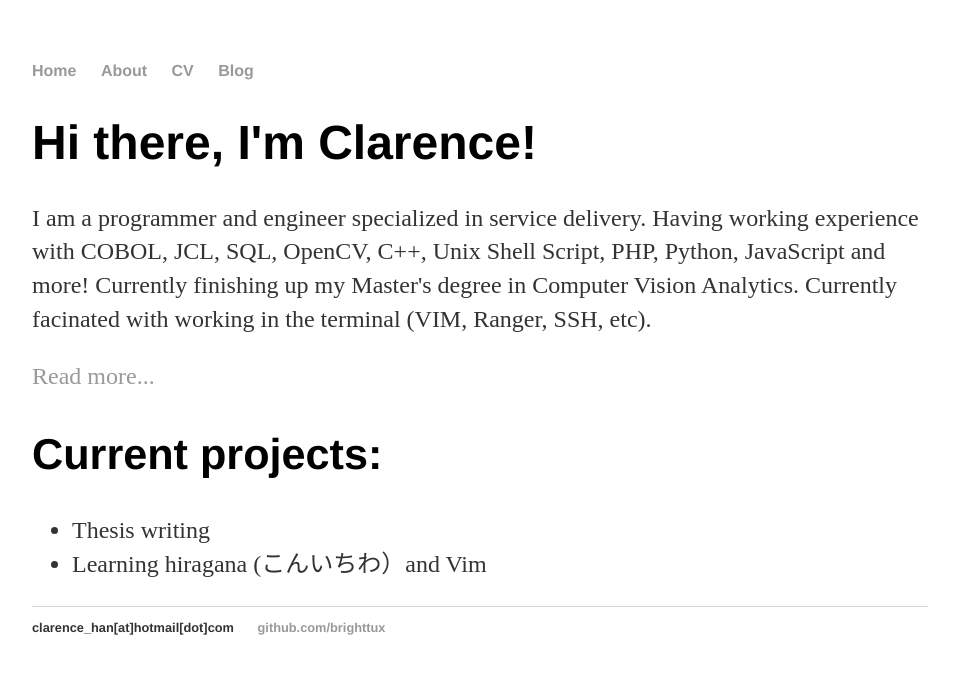
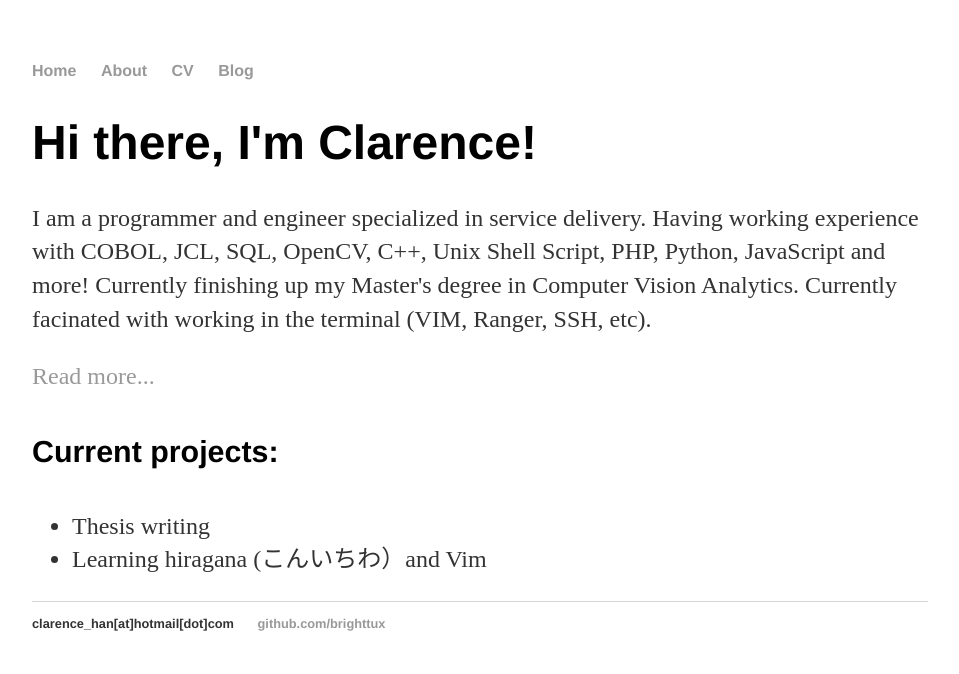
Before and after one commit to BrightTux/brighttux_old.github.io, a Jekyll site: the page built from index.html, in a window 1280 px wide. Shown: the top 674 px of the page, without its empty margins (160-1119 px from the left). Built offline with Jekyll 4.4.1, drawn with Linux system fonts in a browser that asks for light colours.

Commit message:
fix header size?

```diff
--- a/index.html
+++ b/index.html
@@ -8,7 +8,7 @@ title: Clarence Cheong
 			<p>I am a programmer and engineer specialized in service delivery. Having working experience with COBOL, JCL, SQL, OpenCV, C++, Unix Shell Script, PHP, Python, JavaScript and more! Currently finishing up my Master's degree in Computer Vision Analytics. Currently facinated with working in the terminal (VIM, Ranger, SSH, etc).</p>
 			<p><a href="/about">Read more...</a></p>
 
-			<h2>Current projects:</h2>
+			<h4>Current projects:</h4>
 			<ul>
 				<li>Thesis writing</li>
 				<li>Learning hiragana (こんいちわ）and Vim</li>
```
